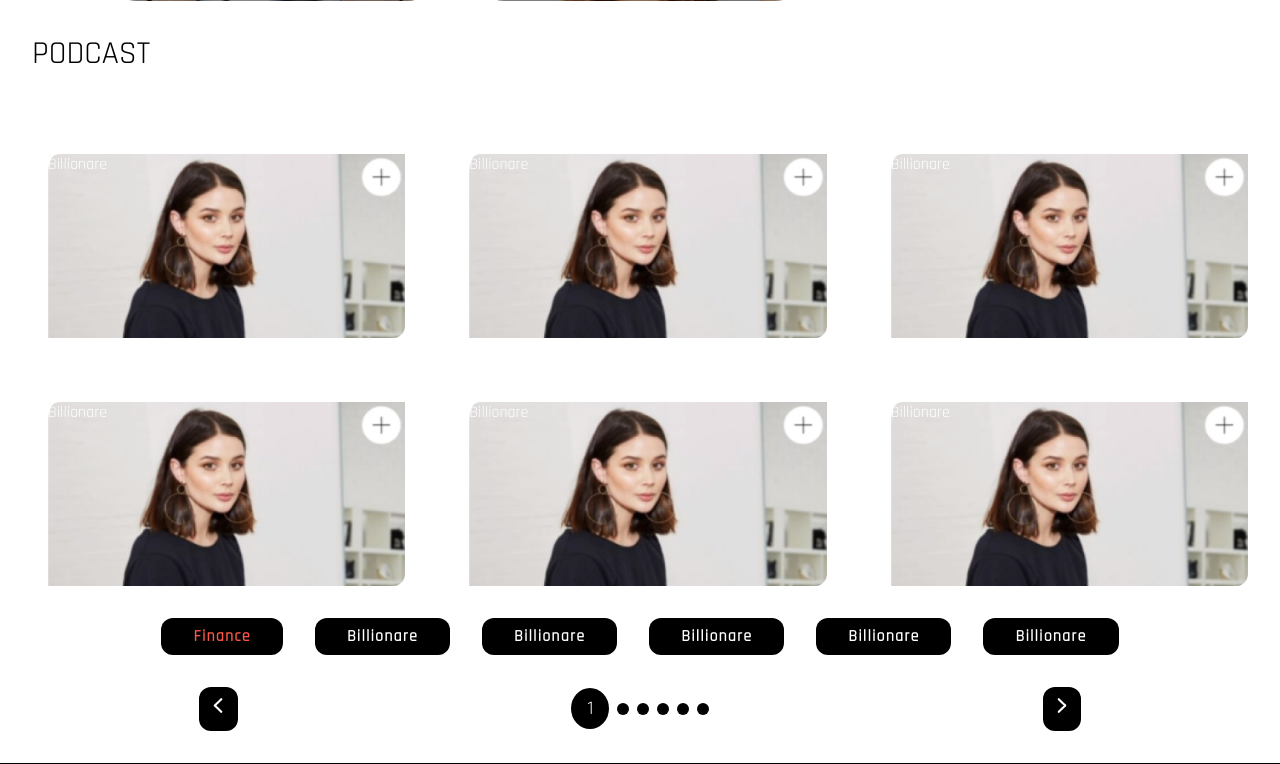
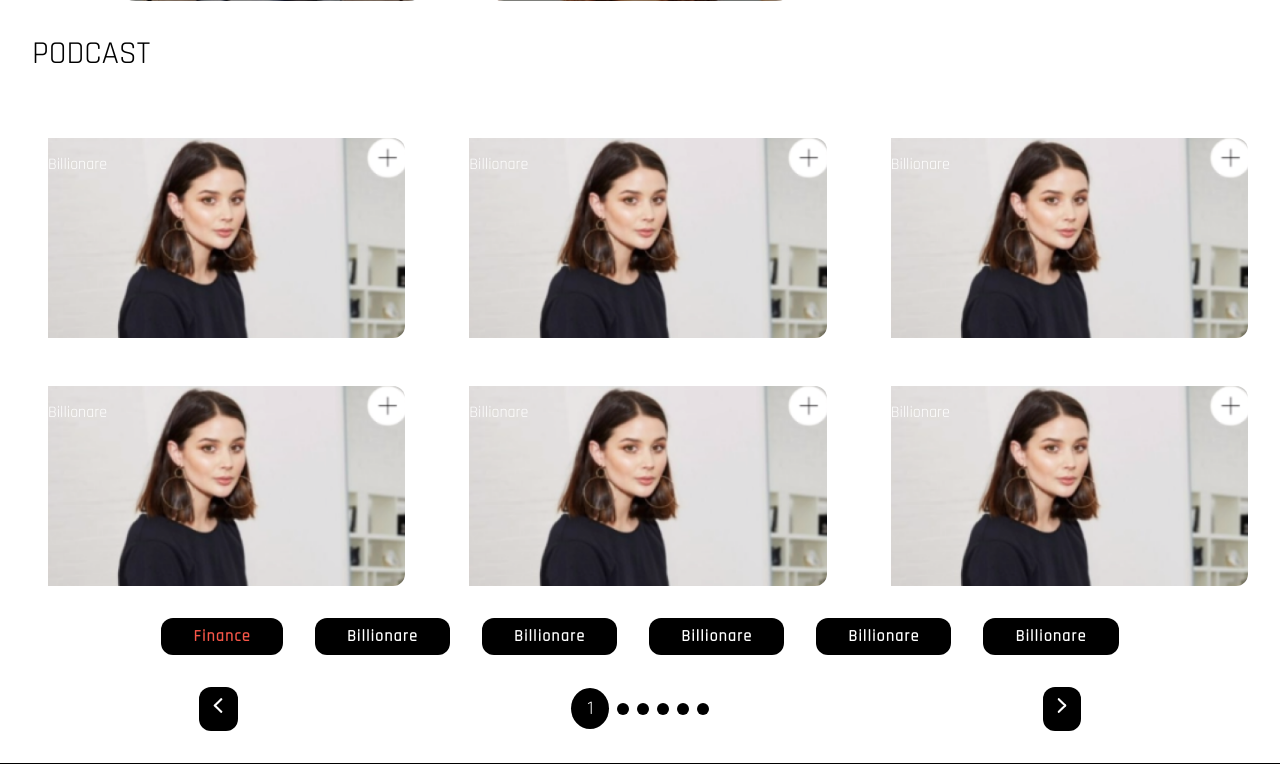
Before and after one commit to Aniketh4/temp, a PHP site: page /domain-news.html in a window 1280 px wide. Shown: the part 2110-2874 px from the top of the page. Run offline with PHP 8.4, Linux system fonts and the light colour scheme.

Commit message:
error solved

```diff
--- a/assets/vid-n-pods.css
+++ b/assets/vid-n-pods.css
@@ -88,23 +88,25 @@
 .podcast-card{
     border-radius: 12px;
     color: white;
-    height: 200px;
     overflow: hidden;
     display: inline-block;
     overflow: hidden;
     position: relative;
     padding: 1rem;
+    height: 200px;
 }
 
 .podcast-card img{
-    object-fit:cover;
-    object-position: center;
+    object-fit: cover;
+    object-position: top;
     pointer-events: none;
     position: absolute;
     width: 100%;
-    height: 100%;
+    height: 120%;
     border-radius: 12px;
     z-index: -1;
+    top: -10%;
+    size: 100%;
 }
 
 .bill-name, .bill-desc{
@@ -157,9 +159,7 @@
 
 }
 
-.video-modal{
 
-}
 
 .podcast-card:hover .bill-desc, .podcast-card:hover .bill-name, .podcast-card:hover .bill-sub{
     display: block;
```
